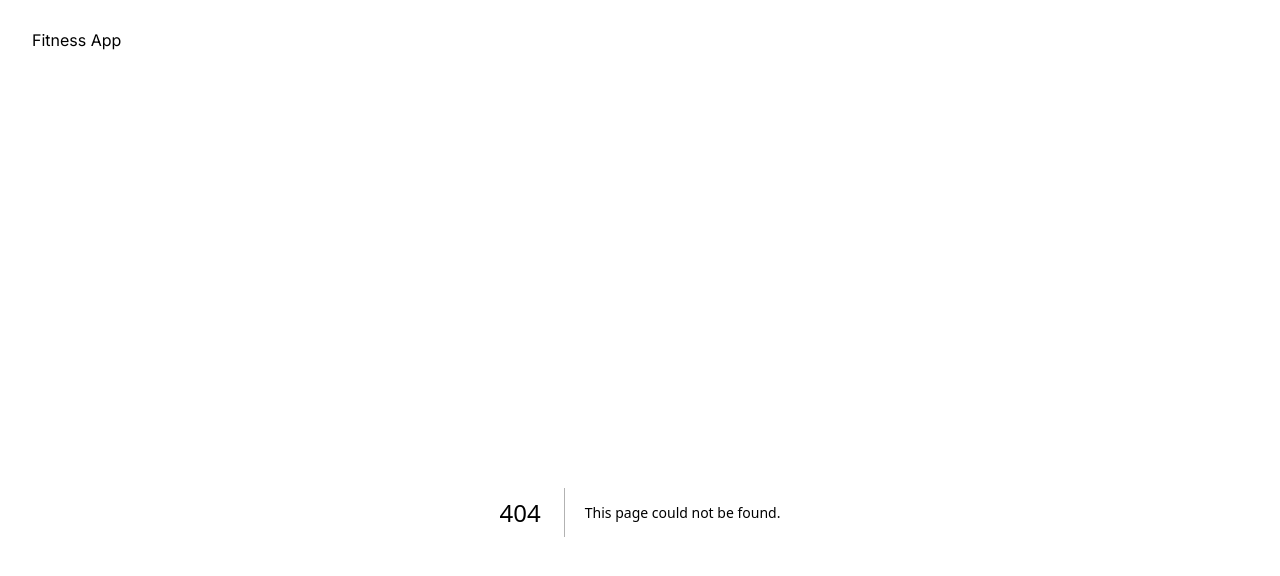
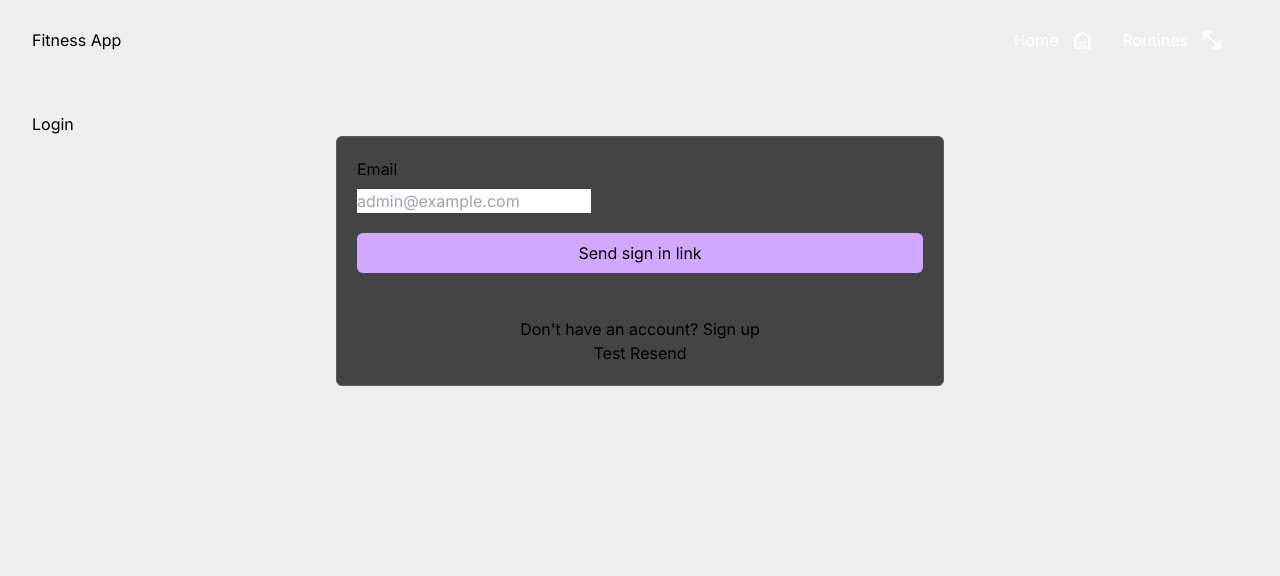
Before and after one commit to carlosquesada24/fitness-app, a Next.js app: page /authentication/login in a window 1280 px wide. Before the commit this address had no page. Shown: the top 576 px of the page. Built offline with nearby package versions, Linux system fonts and the light colour scheme.

Commit message:
LogIn and SignUp pages added

```diff
--- /dev/null
+++ b/app/(modules)/authentication/(infrastucture)/(pages)/login/page.tsx
@@ -0,0 +1,13 @@
+import React from 'react'
+import Form from '../../(components)/(Form)/Form'
+
+const page = () => {
+  return (
+    <>
+      <h1>Login</h1>
+      <Form/>
+    </>
+  )
+}
+
+export default page
--- /dev/null
+++ b/app/(modules)/authentication/(infrastucture)/(pages)/sign-up/page.tsx
@@ -0,0 +1,13 @@
+"use client"
+import React from 'react'
+import Form from '../../(components)/(Form)/Form';
+
+const SignUp = () =>
+  (
+    <>
+      <h1>Sign Up</h1>
+      <Form />
+    </>
+  )
+
+export default SignUp
```
